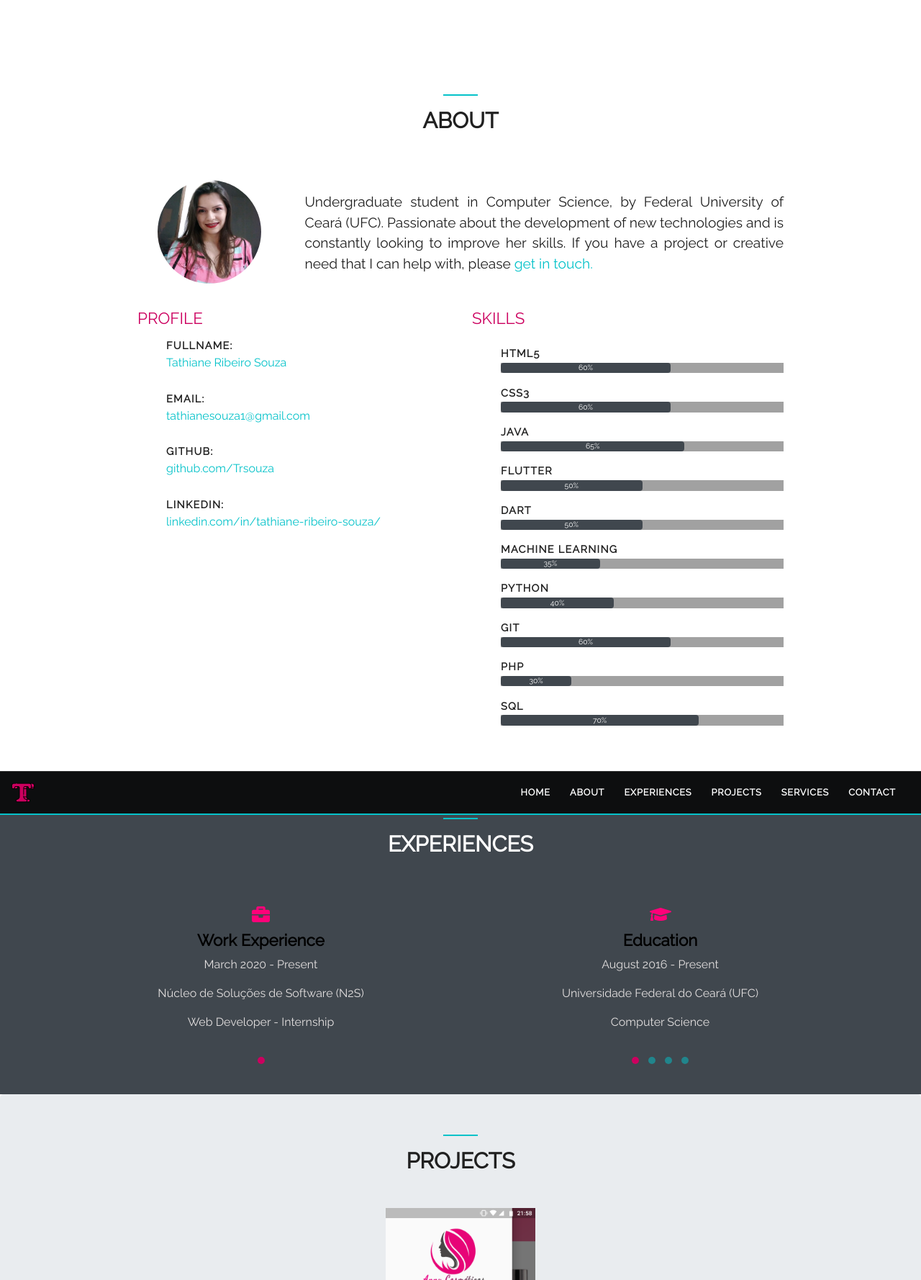
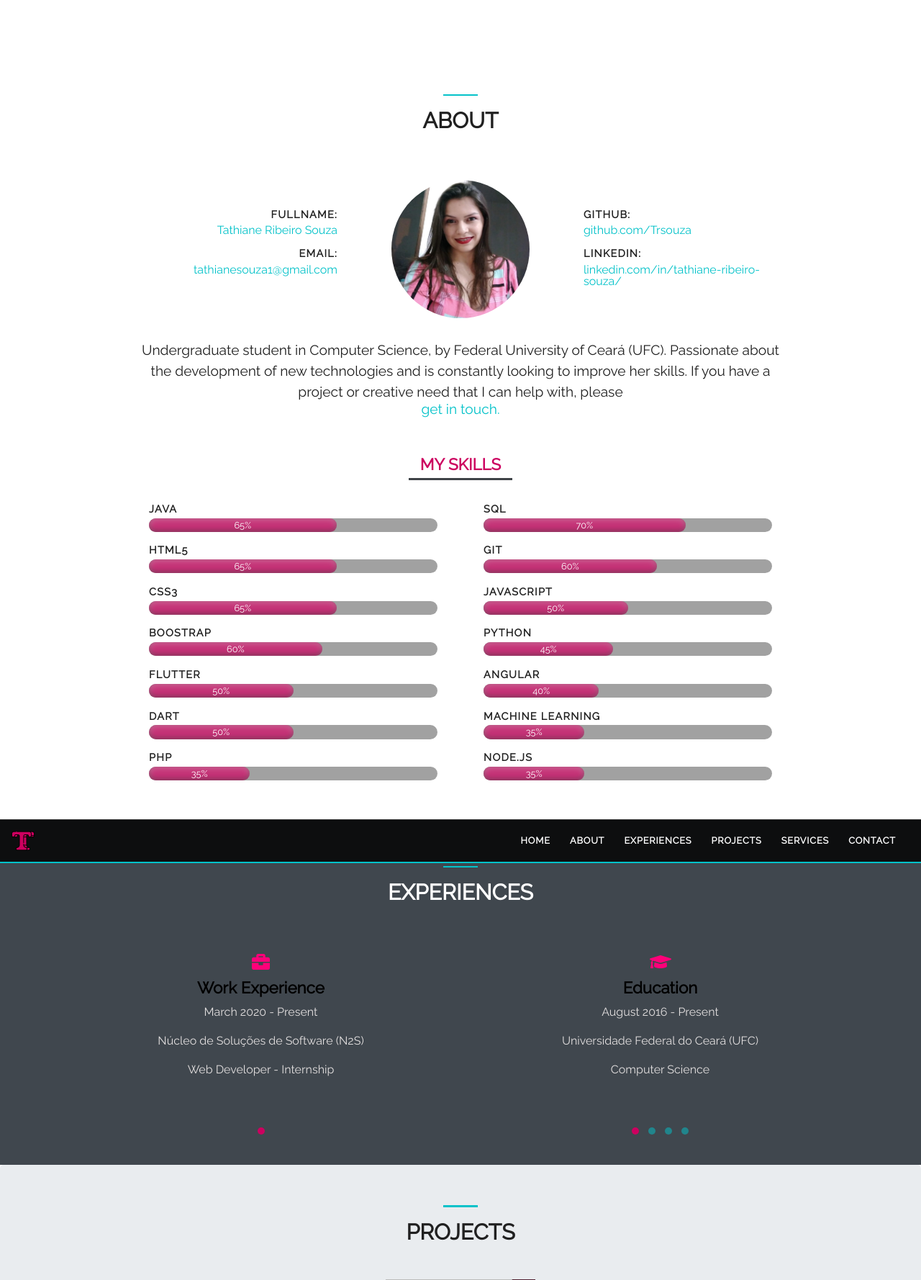
Before and after one commit to Trsouza/Portfolio, a PHP site: page / in a window 1280 px wide, after a click on "EXPERIENCES". Shown: the part 717-2495 px from the top of the page at 72% size. Run offline with PHP 8.4, Linux system fonts and the light colour scheme; some libraries are stand-ins or nearby versions.

Commit message:
Change in the about section

```diff
--- a/index.html
+++ b/index.html
@@ -101,12 +101,33 @@
 
 			</div>
 			<!-- <h2>Let me introduce myself.</h2> -->
-			<div class="container">
-				<div class="row">
-					<div class="col-sm-3">
+
+			<div class="container ">
+				<div class="row about-content">
+
+					<div class="col-md-4 text-sm-right marg">
+						<p><strong>Fullname:</strong></p>
+						<span>Tathiane Ribeiro Souza</span>
+						<p><strong>Email:</strong></p>
+						<span>tathianesouza1@gmail.com</span>
+					</div>
+
+					<div class="col-md-4 ">
 						<img src="img/profile.jpg" class=" imageP">
 					</div>
-					<div class="col-sm-9 text-justify">
+
+					<div class="col-md-4 text-sm-left marg">
+						<p><strong>Github:</strong></p>
+						<span><a href="https://github.com/Trsouza">github.com/Trsouza </a> </span>
+
+						<p><strong> Linkedin:</strong></p>
+						<span><a
+								href="https://www.linkedin.com/in/tathiane-ribeiro-souza/">linkedin.com/in/tathiane-ribeiro-souza/</a>
+						</span>
+					</div>
+
+
+					<div class="col-sm-12 text-center">
 						<p></p>
 						<p class="lead"> Undergraduate student in Computer Science, by Federal University of Ceará
 							(UFC).
@@ -118,55 +139,30 @@
 				</div>
 			</div>
 
-			<div class="container-fluid">
-				<div class="row about-content">
-					<div class="col-sm-6 text-justify">
-						<h3>PROFILE</h3>
-						<!-- <p>....</p> -->
 
-						<ul class="info-list">
+
+			<div class="container">
+				<h3 class="text-center">MY SKILLS</h3>
+				<hr class="socket1">
+				<div class="row ">
+
+					<div class="col-sm-6 ">
+						<ul class="skill-bars">
 							<li>
-								<strong>Fullname:</strong>
-								<span>Tathiane Ribeiro Souza</span>
-							</li>
-							<!-- <li>
-								<strong>Job:</strong>
-								<span>Freelancer, Frontend Developer</span>
-							</li> -->
-							<li>
-								<strong>Email:</strong>
-								<span>tathianesouza1@gmail.com</span>
+								<div class="progress progress-bar percent65"><span>65%</span></div>
+								<strong>Java</strong>
 							</li>
 							<li>
-								<strong>Github:</strong>
-								<span><a href="https://github.com/Trsouza">github.com/Trsouza </a> </span>
-							</li>
-							<li>
-								<strong>Linkedin:</strong>
-								<span><a
-										href="https://www.linkedin.com/in/tathiane-ribeiro-souza/">linkedin.com/in/tathiane-ribeiro-souza/</a>
-								</span>
-
-							</li>
-						</ul> <!-- /info-list -->
-					</div>
-
-					<div class="col-sm-6 text-justify ">
-						<h3>SKILLS</h3>
-						<!-- <p>Minhas Especialidades</p> -->
-
-						<ul class="skill-bars">
-							<li>
-								<div class="progress progress-bar percent60"><span>60%</span></div>
+								<div class="progress progress-bar percent65"><span>65%</span></div>
 								<strong>HTML5</strong>
 							</li>
 							<li>
-								<div class="progress progress-bar percent60"><span>60%</span></div>
+								<div class="progress progress-bar percent65"><span>65%</span></div>
 								<strong>CSS3</strong>
 							</li>
 							<li>
-								<div class="progress progress-bar percent65"><span>65%</span></div>
-								<strong>Java</strong>
+								<div class="progress progress-bar percent60"><span>60%</span></div>
+								<strong>Boostrap</strong>
 							</li>
 							<li>
 								<div class="progress progress-bar percent50"><span>50%</span></div>
@@ -177,24 +173,43 @@
 								<strong>Dart</strong>
 							</li>
 							<li>
-								<div class=" progress progress-bar percent35" role="progressbar"><span>35%</span></div>
-								<strong>Machine Learning</strong>
+								<div class="progress progress-bar percent35"><span>35%</span></div>
+								<strong>PHP</strong>
 							</li>
+						</ul> <!-- /skill-bars -->
+					</div>
+
+					<div class="col-sm-6 ">
+
+						<ul class="skill-bars">
+
 							<li>
-								<div class=" progress progress-bar percent40" role="progressbar"><span>40%</span></div>
-								<strong>Python</strong>
+								<div class="progress progress-bar percent70 "><span>70%</span></div>
+								<strong>SQL</strong>
 							</li>
 							<li>
 								<div class="progress progress-bar percent60 "><span>60%</span></div>
 								<strong>Git</strong>
 							</li>
 							<li>
-								<div class="progress progress-bar percent25"><span>30%</span></div>
-								<strong>PHP</strong>
+								<div class="progress progress-bar percent50"><span>50%</span></div>
+								<strong>JavaScript</strong>
 							</li>
 							<li>
-								<div class="progress progress-bar percent70 "><span>70%</span></div>
-								<strong>SQL</strong>
+								<div class=" progress progress-bar percent45" role="progressbar"><span>45%</span></div>
+								<strong>Python</strong>
+							</li>
+							<li>
+								<div class="progress progress-bar percent40"><span>40%</span></div>
+								<strong>Angular</strong>
+							</li>
+							<li>
+								<div class=" progress progress-bar percent35" role="progressbar"><span>35%</span></div>
+								<strong>Machine Learning</strong>
+							</li>
+							<li>
+								<div class=" progress progress-bar percent35" role="progressbar"><span>35%</span></div>
+								<strong>Node.js</strong>
 							</li>
 
 						</ul> <!-- /skill-bars -->
@@ -536,7 +551,7 @@
 			</div>
 		</div> <!-- /row -->
 		<div class="go-top">
-			<a  href="#home" title="Back to Top">
+			<a href="#home" title="Back to Top">
 				<!-- <img src="img/icons/bi-chevron-up.svg" alt="Arrow up icon" width="22" height="30" title="Arrow-up"> -->
 				<i class="fas fa-angle-double-up marg"></i>
 			</a>
--- a/style.css
+++ b/style.css
@@ -114,15 +114,6 @@ body {
 .about {
   margin: 3rem auto;
 }
-
-  .about img {
-    height: 9rem;
-    width: 9rem;
-    border-radius: 50%;
-    display: block;
-    margin-left: auto;
-    margin-right: auto
-  }
   .about h1 {
     font-size: 2.4rem;
   }
@@ -133,51 +124,72 @@ body {
   .about h3{
     font-size: 1.2rem;
     color: #cc005f;
-    font-weight: 400;
+    font-weight: 600;
+    margin-top: 2rem;
+    margin-bottom: -0.7rem;
   }
-  .lead {
+.lead {
     font-size: 1.1rem;
-  }
-
-.about-content .info-list li {
-  padding: 0 0 1.5rem 0;
-  margin-bottom: .1rem;
 }
 
-  .about-content .info-list li strong {
+.marg {
+  text-align: center;
+}
+
+.imageP {
+  height: 12rem;
+  width: 12rem;
+  border-radius: 50%;
+  display: block;
+  margin-left: auto;
+  margin-right: auto
+}
+.about-content p {
+  margin-bottom: -0.1rem;
+}
+  .about-content p strong {
     text-transform: uppercase;
     letter-spacing: .08rem;
     line-height: 2rem;
     font-size: 0.9rem;
   }
 
-  .about-content .info-list li span {
+  .about-content span {
     display: block;
     color: #04c2c9;
     line-height: 1;
+    margin-bottom: 0.5rem;
   }
-
-ul {
-  list-style-type: none;
-}
-
 
 /**
  * skillbars
  * ------------------------------
  */
+hr.socket1 {
+   margin-bottom: -0.7rem;
+   width: 9rem;
+   height: 0.11rem;
+   background-color: #414549;
+ }
+
+
 .skill-bars {
   list-style: none;
-  margin: 3rem 0 3rem;
+  margin: 3rem 0 0 0;
+  padding-left: 0;
+
 }
 
   .skill-bars li {
-    height: .9rem;
+    height: 1.2rem;
     background: #a1a1a1;
     width: 100%;
-    margin-bottom: 2.5rem;
-    padding: 0;
+    margin-bottom: 2.4rem;
+    /* padding: 0;  */
     position: relative;
+    -moz-border-radius: 25px;
+    -webkit-border-radius: 25px;
+    border-radius: 25px;
   }
 
     .skill-bars li strong {
@@ -191,12 +203,27 @@ ul {
     }
 
     .skill-bars li .progress {
-      background: #40474e;
+      /* background: #c43276f3; */
+      /* #40474e; */
       position: relative;
       height: 100%;
+      -moz-border-radius: 25px;
+      -webkit-border-radius: 25px;
+      border-radius: 25px;
+      background-color: rgb(196, 50, 118);
+      box-shadow: inset 0 2px 9px rgba(255, 255, 255, 0.3),
+      inset 0 -2px 6px rgba(0, 0, 0, 0.4); /* Cria um efeito 3D */
     }
+
     .skill-bars li span {
-      font-size: 0.65rem;
+      font-size: 0.8rem;
+      display: block;
+      height: 100%;
+      border-top-right-radius: 8px;
+      border-bottom-right-radius: 8px;
+      border-top-left-radius: 20px;
+      border-bottom-left-radius: 20px;
+
     }
 
     .skill-bars li .percent5 { width: 5%;}
@@ -247,7 +274,7 @@ ul {
 .carousel-item-next,
 .carousel-item-prev {
   display: block;
-  height: 12rem;
+  height: 14rem;
 }
 .carousel-indicators li {
   background-color: #04c2c981;
@@ -484,19 +511,28 @@ footer {
   .about {
     width: 75%;
   }
+  .skill-bars {
+    padding: 0 1rem 0 1rem;
+  }
   .projectss .btn-lg {
     font-size: 0.8rem;
     line-height: 1.2;
     padding: 0.6rem 0.9rem;
   }
-  .about img {
+  /* .about img {
     display: block;
     margin-left: auto;
-    margin-right: auto
+    margin-right: auto;
+    margin: auto;
+  } */
+  .marg {
+    margin-top: 2rem;
   }
   footer h6 {
     margin-top: 1rem;
   }
+
+
 }
 
 @media (min-width: 768px) {
```
